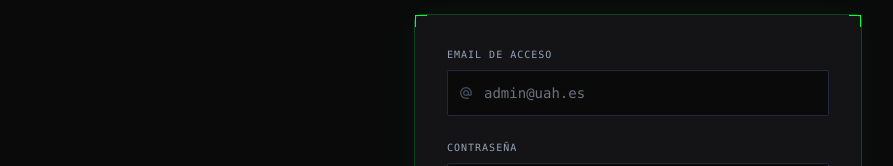
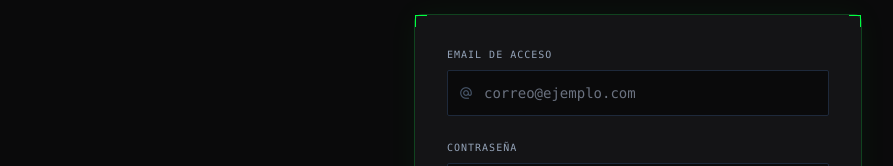
Before and after one commit to BZG34/tfg-music-learning-strudel, a React (Vite) app in the folder frontend/: page /login in a window 1280 px wide. Shown: the part 265-431 px from the top of the page, without its empty margins (2-895 px from the left). Built offline with nearby package versions, Linux system fonts and the light colour scheme; no server answers.

Commit message:
Actualizar el placeholder del campo de correo electrónico en la página de inicio de sesión

```diff
--- a/frontend/src/pages/LoginPage.jsx
+++ b/frontend/src/pages/LoginPage.jsx
@@ -142,7 +142,7 @@ export default function LoginPage() {
                                     value={email}
                                     onChange={(e) => setEmail(e.target.value)}
                                     className="w-full bg-[#0A0A0B] border border-slate-800 text-white pl-9 pr-4 py-3 rounded focus:outline-none focus:border-[#00FF41]/50 focus:ring-1 focus:ring-[#00FF41]/50 font-mono text-sm transition-all"
-                                    placeholder="admin@uah.es"
+                                    placeholder="correo@ejemplo.com"
                                 />
                             </div>
                         </div>
```
